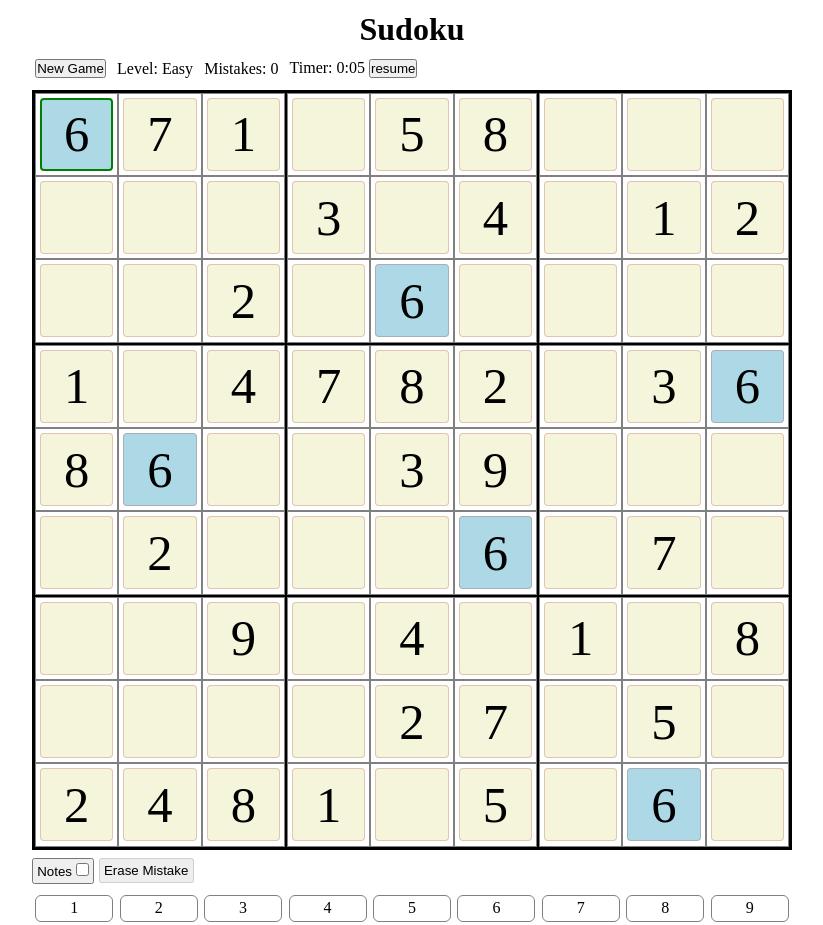
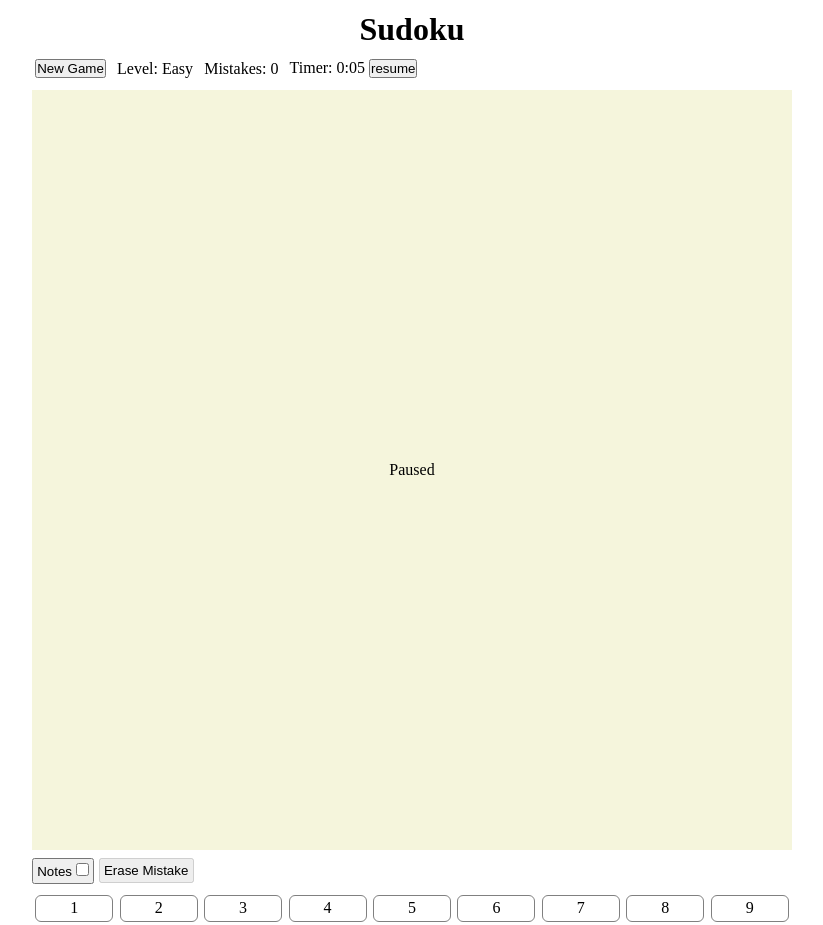
Before and after one commit to wveit/sudoku-react, a React (Vite) app: page / in a window 1280 px wide. Both pictures are taken after a click on the button "pause". Shown: the whole page, without its empty margins (228-1051 px from the left). Built offline with nearby package versions, Linux system fonts and the light colour scheme.

Commit message:
Pause message covers game when paused
Also made it so that a new game starts with a running timer
(not a paused timer)

```diff
--- a/src/App.tsx
+++ b/src/App.tsx
@@ -14,6 +14,7 @@ import { calculateHowManyLeft } from "./sudokulib/util";
 import { useMistakes } from "./hooks/use-mistakes";
 import { useTimer } from "./hooks/use-timer";
 import { Timer } from "./components/Timer";
+import { Square } from "./components/Square";
 
 export default function App() {
   const [selectedCell, setSelectedCell] = useState(0);
@@ -79,6 +80,7 @@ export default function App() {
           <div>Mistakes: {mistakeCount}</div>
           <Timer {...timer} />
         </div>
+        <Square>
           <SudokuBoard
             puzzle={puzzle}
             solvedPuzzle={solvedPuzzle}
@@ -87,6 +89,8 @@ export default function App() {
             selectedCell={selectedCell}
             notes={notes}
           />
+          {timer.isPaused ? <div className="paused-screen">Paused</div> : null}
+        </Square>
         <div className="flex-row">
           <ToggleButton isOn={notesOn} onToggle={toggleNotes}>
             Notes
--- a/src/components/SudokuBoard.tsx
+++ b/src/components/SudokuBoard.tsx
@@ -3,7 +3,6 @@ import { cellsInEachSquare, range } from "../sudokulib/util";
 
 import type { Puzzle } from "../sudokulib/puzzles";
 import { Notes, hasNote } from "../sudokulib/notes";
-import { Square } from "./Square";
 
 interface SudokuBoardProps {
   puzzle: Puzzle;
@@ -59,7 +58,6 @@ export function SudokuBoard({
 export function SudokuGrid({ children }: { children: ReactNode }) {
   const childArray = Children.toArray(children);
   return (
-    <Square>
     <div className="SudokuBoard">
       {cellsInEachSquare.map((square, squareIndex) => (
         <div key={squareIndex} className="SudokuBoard--square">
@@ -71,7 +69,6 @@ export function SudokuGrid({ children }: { children: ReactNode }) {
         </div>
       ))}
     </div>
-    </Square>
   );
 }
 
--- a/src/hooks/use-timer.ts
+++ b/src/hooks/use-timer.ts
@@ -6,11 +6,11 @@ export function useTimer() {
 
   function reset() {
     setAccumulatedTime(0);
-    setStartTime(-1);
+    setStartTime(new Date().getTime());
   }
 
   function pause() {
-    if (startTime < 0) return; // it's already paused
+    if (startTime < 0) return;
 
     const currentTime = new Date().getTime();
     const elapsedTime = currentTime - startTime;
--- a/src/index.css
+++ b/src/index.css
@@ -45,3 +45,17 @@ main > * {
 .mistake-button[disabled] {
   color: inherit;
 }
+
+.paused-screen {
+  position: absolute;
+  width: 100%;
+  height: 100%;
+  display: flex;
+  align-items: center;
+  justify-content: center;
+  background-color: beige;
+}
+
+.App .SudokuBoard {
+  position: absolute;
+}
```
Lines whose indentation alone changed are shown as unchanged.
